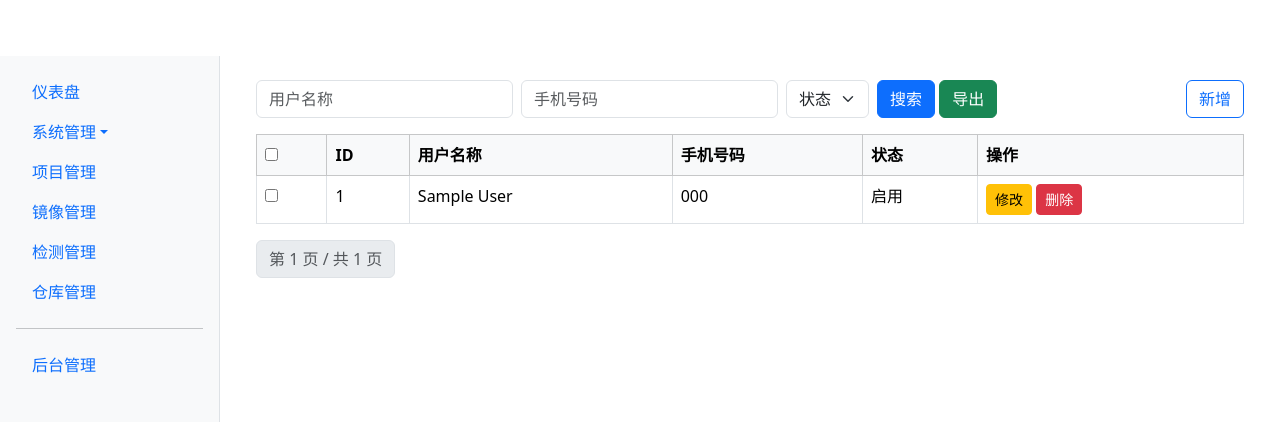
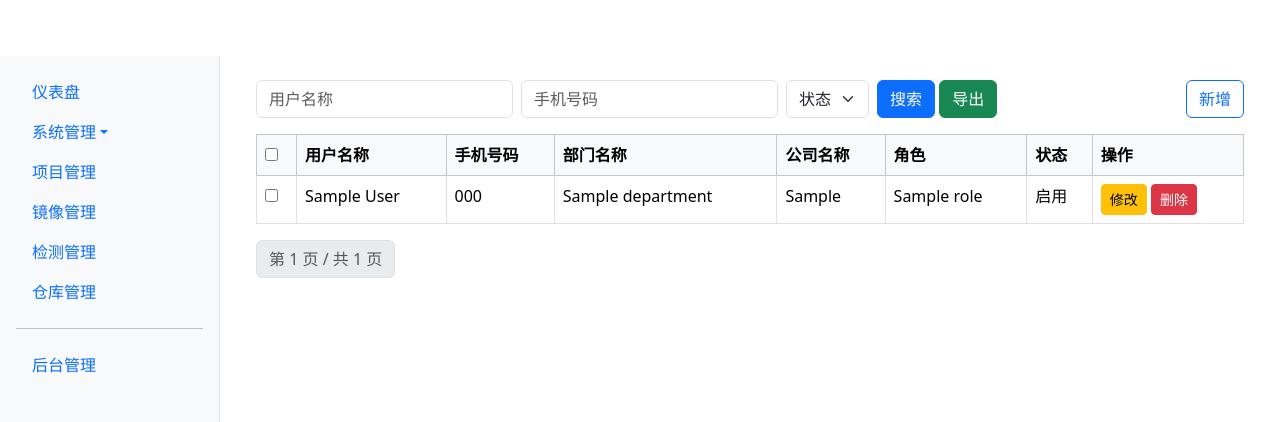
Before and after one commit to yunfei00/my_software_manager, a Django app: page /user/ in a window 1280 px wide. Shown: the part 56-478 px from the top of the page. Run offline with Django 5.2, Linux system fonts and the light colour scheme; tables that the repository leaves empty hold one stand-in row (values such as "Sample post").

Commit message:
注册时添加公司名称，用户管理显示增加公司名称，角色名称

```diff
--- a/system/accounts/accounts_views.py
+++ b/system/accounts/accounts_views.py
@@ -16,6 +16,7 @@ def register_view(request):
     if request.method == "POST":
         name = request.POST.get("username")
         phone = request.POST.get("phone")
+        company = request.POST.get("company")  # 新增字段
         dept_id = request.POST.get("dept")
         role_id = request.POST.get("role")   # 单选角色
         password = request.POST.get("password")
@@ -25,6 +26,7 @@ def register_view(request):
         context = {
             "username": name,
             "phone": phone,
+            "company": company,  # 保存公司名称
             "dept_id": int(dept_id) if dept_id else None,
             "role_ids": [int(role_id)] if role_id else [],
             "depts": depts,
@@ -49,6 +51,7 @@ def register_view(request):
             username=name,
             name=name,
             phone=phone,
+            company=company,  # 保存公司名称
             dept=dept,
             password=password,
             status=0,
--- a/system/admin.py
+++ b/system/admin.py
@@ -13,4 +13,8 @@ class UserAdmin(BaseUserAdmin):
     fieldsets = BaseUserAdmin.fieldsets + (
         ("额外信息", {"fields": ("phone", "dept")}),
     )
-    list_display = ("name", "phone", "phone", "dept")
+    list_display = ("name", "phone", "get_roles", "dept", "company", "status")
+
+    def get_roles(self, obj):
+        return ", ".join([role.name for role in obj.roles.all()])
+    get_roles.short_description = "角色"
--- a/system/forms.py
+++ b/system/forms.py
@@ -14,7 +14,7 @@ class RoleForm(forms.ModelForm):
 class UserForm(forms.ModelForm):
     class Meta:
         model = User
-        fields = ['name', 'phone', 'dept', 'roles', 'status']
+        fields = ['name', 'phone', 'company', 'dept', 'roles', 'status']
         widgets = {'roles': forms.CheckboxSelectMultiple()}
 
 class DictForm(forms.ModelForm):
--- a/system/models.py
+++ b/system/models.py
@@ -35,6 +35,7 @@ class Role(BaseModel):
 class User(AbstractUser, BaseModel):
     name = models.CharField(max_length=100, verbose_name="用户名称")
     phone = models.CharField(max_length=20, blank=True, null=True, verbose_name="手机号")
+    company = models.CharField(max_length=200, blank=True, null=True, verbose_name="公司名称")  # ← 新增字段
     dept = models.ForeignKey(Department, on_delete=models.SET_NULL, null=True, blank=True, verbose_name="所属部门")
     roles = models.ManyToManyField(Role, blank=True, verbose_name="角色")
 
--- a/system/templates/system/accounts/register.html
+++ b/system/templates/system/accounts/register.html
@@ -47,6 +47,10 @@
           <input type="text" name="phone" class="form-control" value="{{ phone|default_if_none:'' }}" required>
         </div>
       </div>
+    <div class="mb-3">
+  <label for="company" class="form-label">公司名称</label>
+  <input type="text" class="form-control" id="company" name="company" placeholder="请输入公司名称" required>
+</div>
 
       <div class="row">
         <div class="col-md-6 mb-3">
--- a/system/templates/system/user_list.html
+++ b/system/templates/system/user_list.html
@@ -25,15 +25,30 @@
 
 <table class="table table-bordered">
   <thead class="table-light">
-    <tr><th><input id="selectAll" type="checkbox" /></th><th>ID</th><th>用户名称</th><th>手机号码</th><th>状态</th><th>操作</th></tr>
+{#    <tr><th><input id="selectAll" type="checkbox" /></th><th>ID</th><th>用户名称</th><th>手机号码</th><th>状态</th><th>操作</th></tr>#}
+  <tr><th><input id="selectAll" type="checkbox" /></th><th>用户名称</th><th>手机号码</th><th>部门名称</th><th>公司名称</th><th>角色</th><th>状态</th><th>操作</th></tr>
+
   </thead>
   <tbody>
     {% for obj in page_obj %}
       <tr>
         <td><input type="checkbox" class="rowCheckbox" value="{{ obj.id }}"></td>
-        <td>{{ obj.id }}</td>
+{#        <td>{{ obj.id }}</td>#}
         <td>{{ obj.name }}</td>
         <td>{{ obj.phone }}</td>
+          <td>{{ obj.dept }}</td>
+          <td>{{ obj.company }}</td>
+
+       <td>
+          {% for role in obj.roles.all %}
+{#            <span class="badge bg-primary">{{ role.name }}</span>#}
+              <span >{{ role.name }}</span>
+          {% empty %}
+            <span class="text-muted">无角色</span>
+          {% endfor %}
+        </td>
+{#      <td>{{ obj.roles.all }}</td>#}
+
         <td>{{ obj.get_status_display }}</td>
         <td>
           <button class="btn btn-sm btn-warning" onclick="openModal('{% url 'system:user_edit' obj.id %}', '编辑用户')">修改</button>
--- a/system/views.py
+++ b/system/views.py
@@ -122,8 +122,18 @@ class UserListView(View):
         qs = f.qs.order_by('-id')
         paginator = Paginator(qs, 10)
         objs = paginator.get_page(request.GET.get('page'))
+        # ✅ 打印所有用户信息（分页后的）
+        print("=== 用户列表调试输出 ===")
+        for u in objs:
+            role_names = ", ".join([r.name for r in u.roles.all()]) or "无角色"
+            dept_name = u.dept.name if u.dept else "无部门"
+            status_display = u.get_status_display() if hasattr(u, 'get_status_display') else u.status
+            print(f"ID: {u.id} | 用户名: {u.username} | 姓名: {u.name} | 公司: {u.company or '无'} | "
+                  f"部门: {dept_name} | 角色: {role_names} | 状态: {status_display}")
+        print("=======================")
+
         if 'export' in request.GET:
-            cols = [('id','ID'), ('name','用户名称'), ('phone','手机号'), ('dept','部门'), ('roles','角色'), ('status','状态')]
+            cols = [('id','ID'), ('name','用户名称'), ('phone','手机号'), ('company','公司'),('dept','部门'), ('roles','角色'), ('status','状态')]
             return export_queryset_to_excel(f.qs, cols, 'users')
 
         return render(request, 'system/user_list.html', {'filter': f, 'page_obj': objs})
```
Also changed, not shown: system/migrations/0002_alter_department_options_user_company_and_more.py (added).
